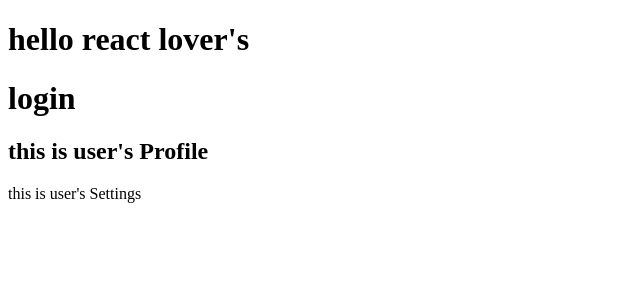
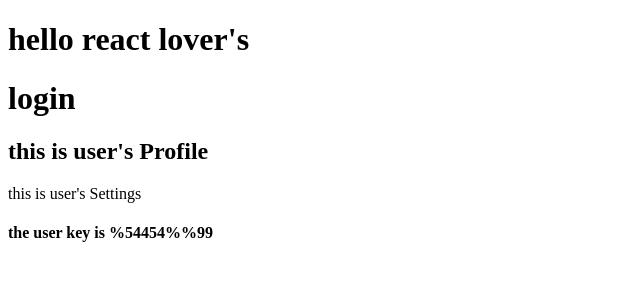
Before and after one commit to zaeem-syed/react-fundamentals, a React (Vite) app: page / in a window 1280 px wide. Shown: the top 300 px of the page, without its empty margins (0-640 px from the left). Built offline with nearby package versions, Linux system fonts and the light colour scheme.

Commit message:
use of variable using constant in the component

```diff
--- a/src/App.jsx
+++ b/src/App.jsx
@@ -1,4 +1,4 @@
-import Login, { Profile, Settings } from "./components/UserComponent"
+import Login, { Profile, Settings, Userkey } from "./components/UserComponent"
 
 function App(){
   return (
@@ -7,6 +7,7 @@
        <Login></Login>
        <Profile/>
        <Settings></Settings>
+       <h4>the user key is {Userkey}</h4>
     </div>
   )
 }
--- a/src/components/UserComponent.jsx
+++ b/src/components/UserComponent.jsx
@@ -20,4 +20,6 @@
     )
 }
 
+export const Userkey='%54454%%99';
+
 export default Login
```
